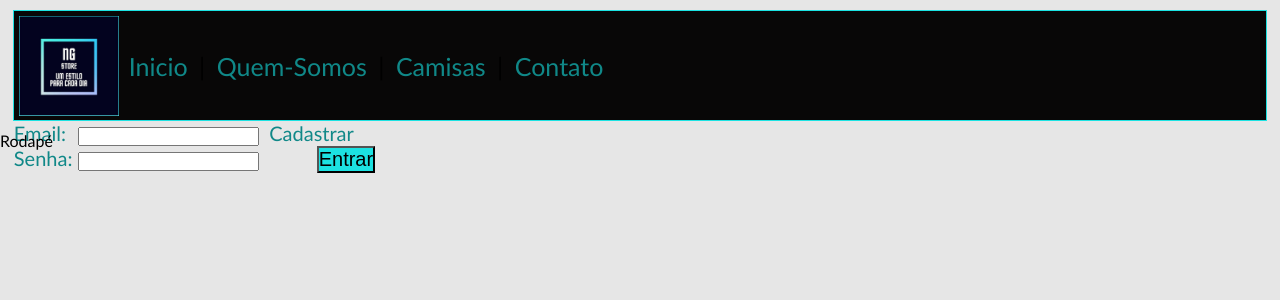
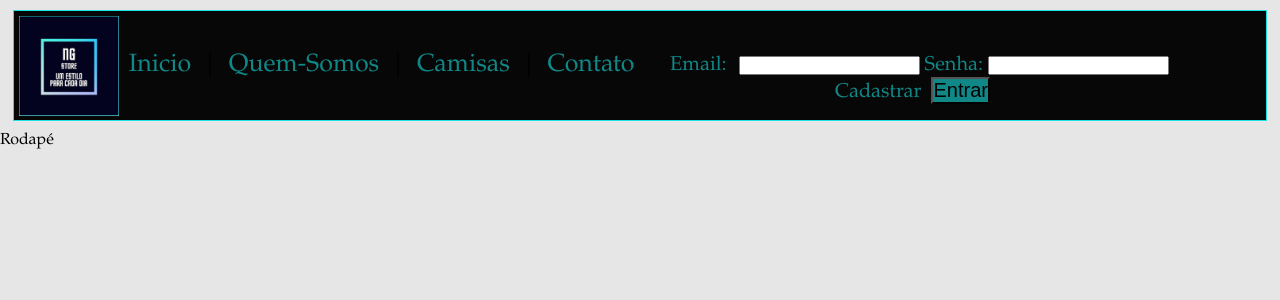
Before and after one commit to alan2442/NGStore, a PHP site: page / in a window 1280 px wide. Shown: the top 300 px of the page. Run offline with PHP 8.4, Linux system fonts and the light colour scheme.

Commit message:
finalizei o menu

```diff
--- a/css/style.css
+++ b/css/style.css
@@ -6,7 +6,7 @@
 
 body {
     font-size: 1em;
-    font-family: "Trebuchet MS", Helvetica, sans-serif;
+    font-family: "Garamond";
     background: #e6e6e6
 }
 
@@ -55,26 +55,34 @@ a {
     padding: 5px;
 }
 
-.links-pag a:hover, .form-login a:hover, .form-login button {
-    background: #1CE2E2;
+.links-pag a:hover, .form-login a:hover {
+    background: #1ce2e2;
     color: black;
 }
 
+.form-login button {
+    background: #108888;
+}
+
 .links-pag {
-
     font-size: 25px;
     padding: 40px;
+    width: 47%;
 }
 
 .form-login {
     font-size: 20px;
     color: #108888;
+    width: 43%;
+    position: fixed;
+    left: 670px;
+    top: 53px;
+
 }
 
 .form-login button {
     text-decoration: none;
-    font-size: 20px;
-    margin-left: 53px;
+    font-size: 1em;
 }
 
 
--- a/pagina/layout.php
+++ b/pagina/layout.php
@@ -11,17 +11,17 @@
         </div>
 
 
-        <span class="form-login">
+        <div class="form-login">
             <form action="" method="post">
                 <label for="" style="margin-right: 7px;">Email:</label>
                 <input type="text" name="email">
-                <a href="">Cadastrar</a><br>
                 <label for="">Senha:</label>
                 <input type="text" name="senha">
+                <a href="" style="margin-left: 160px;">Cadastrar</a>
                 <button type="submit">Entrar</button>
             </form>
 
-        </span>
+        </div>
 
     </div>
 
```
